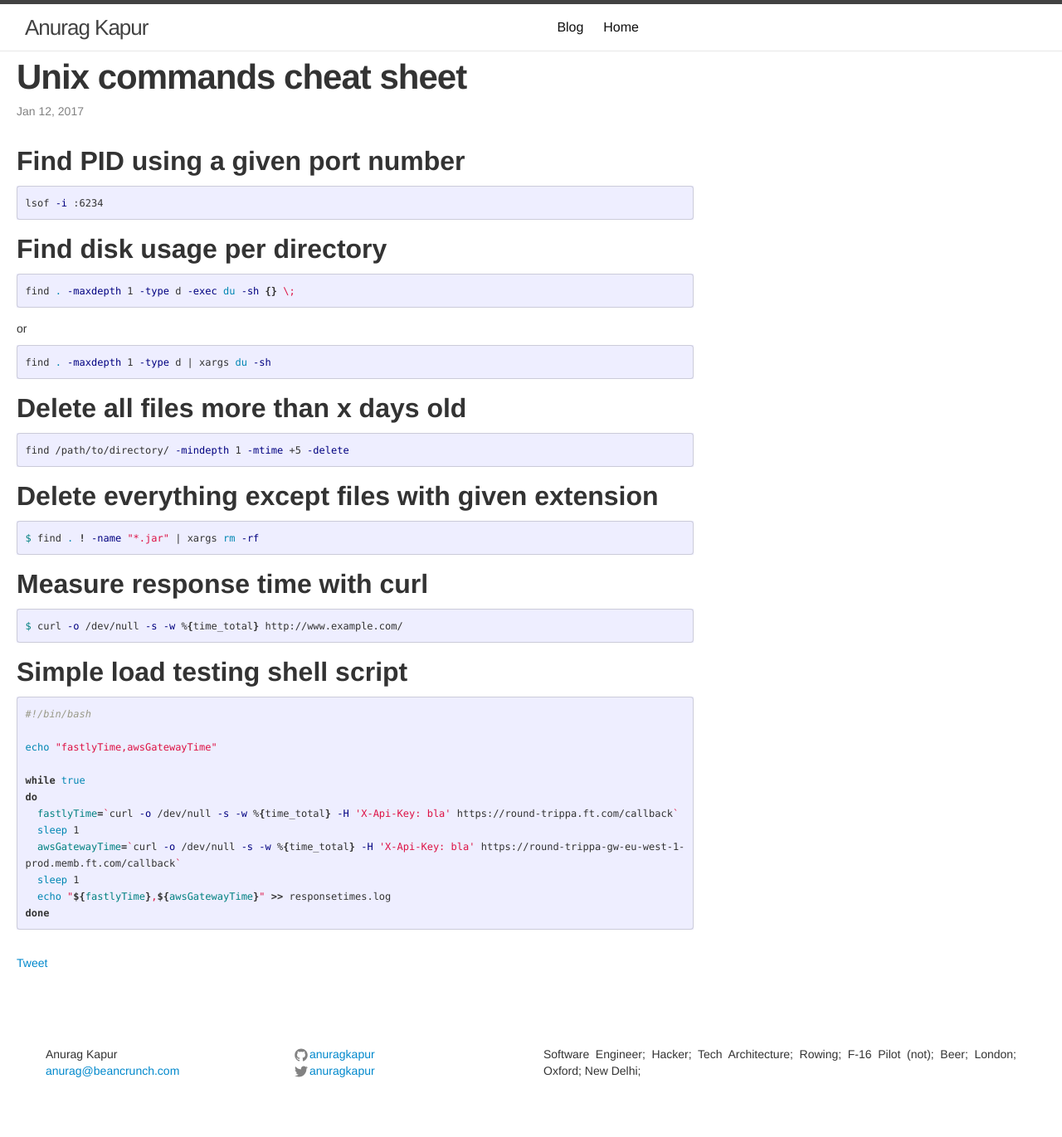
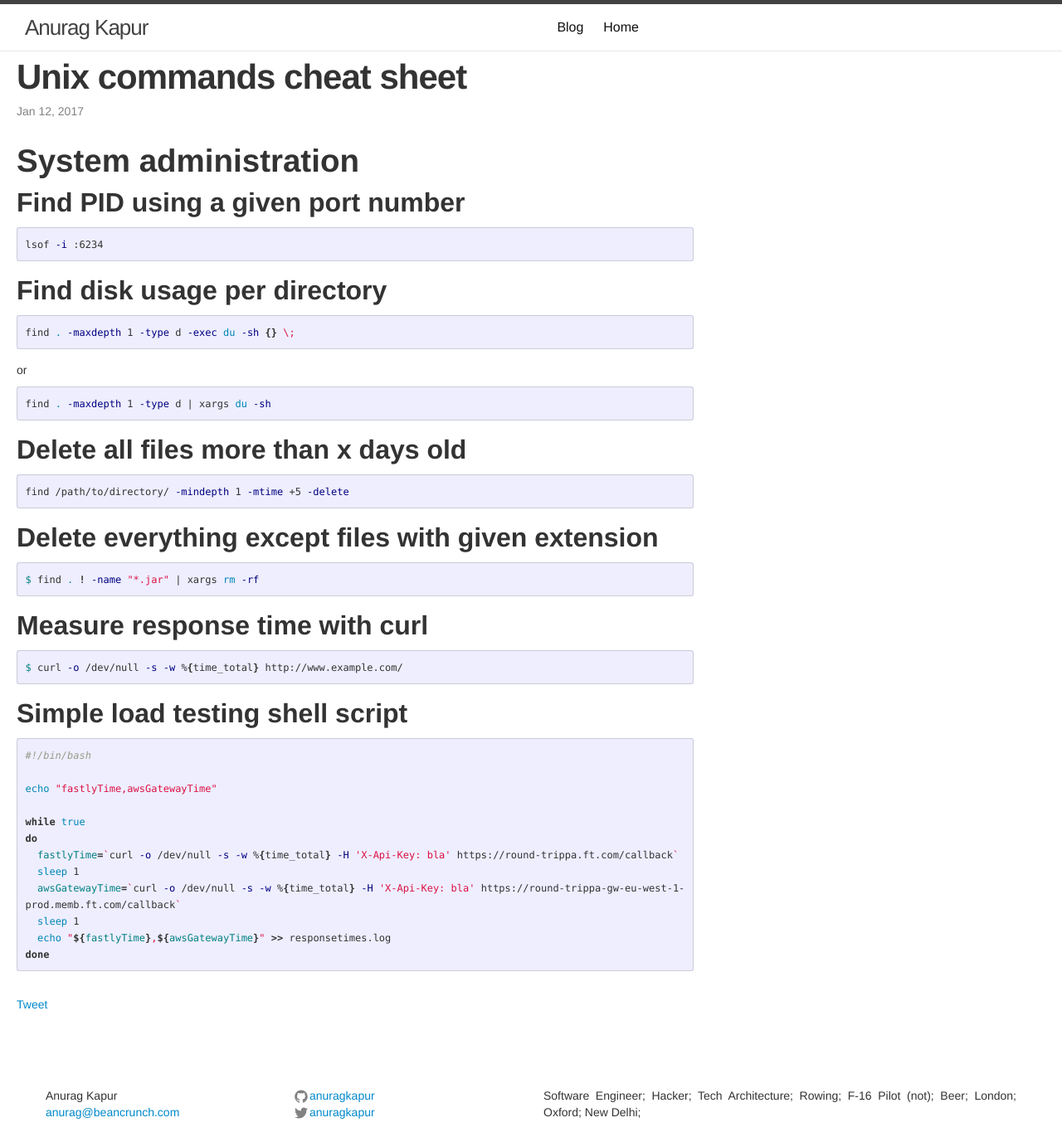
Before and after one commit to anuragkapur/anuragkapur.github.io, a Jekyll site: the page built from blog/cheat-sheets/_posts/2017-01-12-unix-commands.md, in a window 1280 px wide. Shown: the whole page at 83% size. Built offline with Jekyll 4.4.1, drawn with Linux system fonts in a browser that asks for light colours; comment, search, counter and statistics services are not loaded; before the commit the page ends 1321 px from its top, so only the background shows below that.

Commit message:
Group general commands under sys admin section

````diff
--- a/blog/cheat-sheets/_posts/2017-01-12-unix-commands.md
+++ b/blog/cheat-sheets/_posts/2017-01-12-unix-commands.md
@@ -6,6 +6,7 @@ date:   2017-01-12 10:37:00 +0000
 categories: cheat-sheets
 ---
 
+# System administration
 ## Find PID using a given port number
 ```shell
 lsof -i :6234
````
